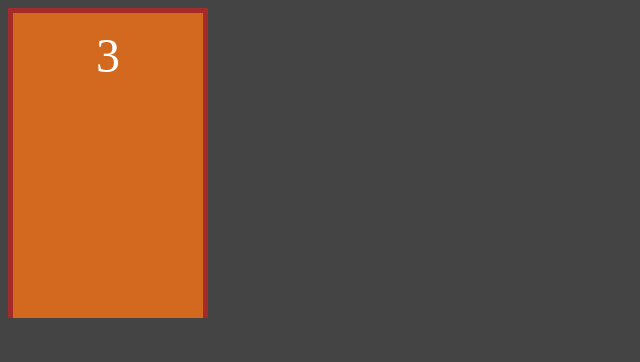
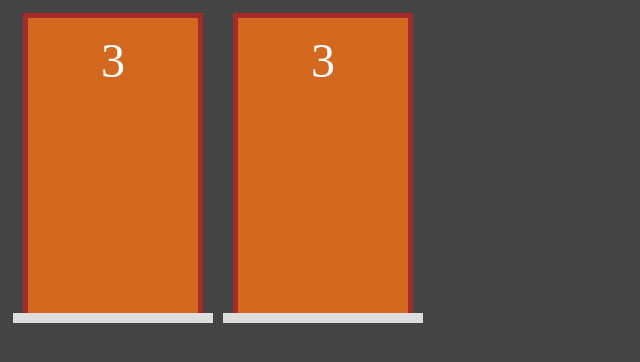
Before and after one commit to Erick-de-Paiva/projeto-porta-premiada, a Next.js app: page / in a window 1280 px wide. Shown: the top 362 px of the page, without its empty margins (0-640 px from the left). Built offline with nearby package versions, Linux system fonts and the light colour scheme.

Commit message:
componente porta #04

```diff
--- a/components/Porta.jsx
+++ b/components/Porta.jsx
@@ -8,6 +8,7 @@
                     <div className={styles.numero}>3</div>
                 </div>
             </div>
+            <div className={styles.chao}></div>
         </div>
     )
 }
--- a/pages/index.jsx
+++ b/pages/index.jsx
@@ -2,7 +2,8 @@
 
 export default function Home() {
   return (
-    <div>
+    <div style={{display: "flex"}}>
+      <Porta />
       <Porta />
     </div>
   )
--- a/styles/Porta.module.css
+++ b/styles/Porta.module.css
@@ -1,7 +1,10 @@
 .area {
     display: flex;
+    flex-direction: column;
+    align-items: center;
     width: var(--area-porta-largura);
     height: var(--area-porta-altura);
+    margin: 5px;
 }
 
 .estrutura {
@@ -10,6 +13,7 @@
     border-left: 5px solid brown;
     border-top: 5px solid brown;
     border-right: 5px solid brown;
+    width: 90%;
 }
 
 .porta {
@@ -24,3 +28,9 @@
 .numero {
     font-size: 3rem;
 }
+
+.chao {
+    height: 10px;
+    width: 100%;
+    background-color: #ddd;
+}
```
